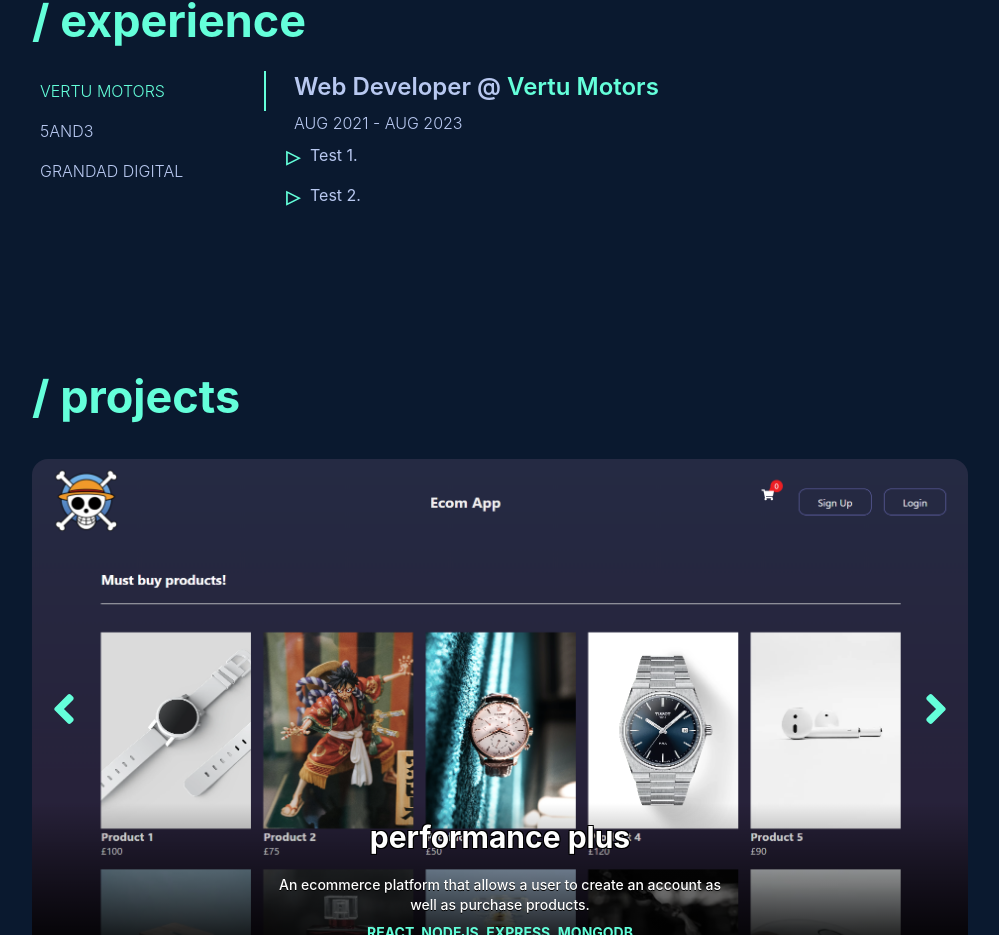
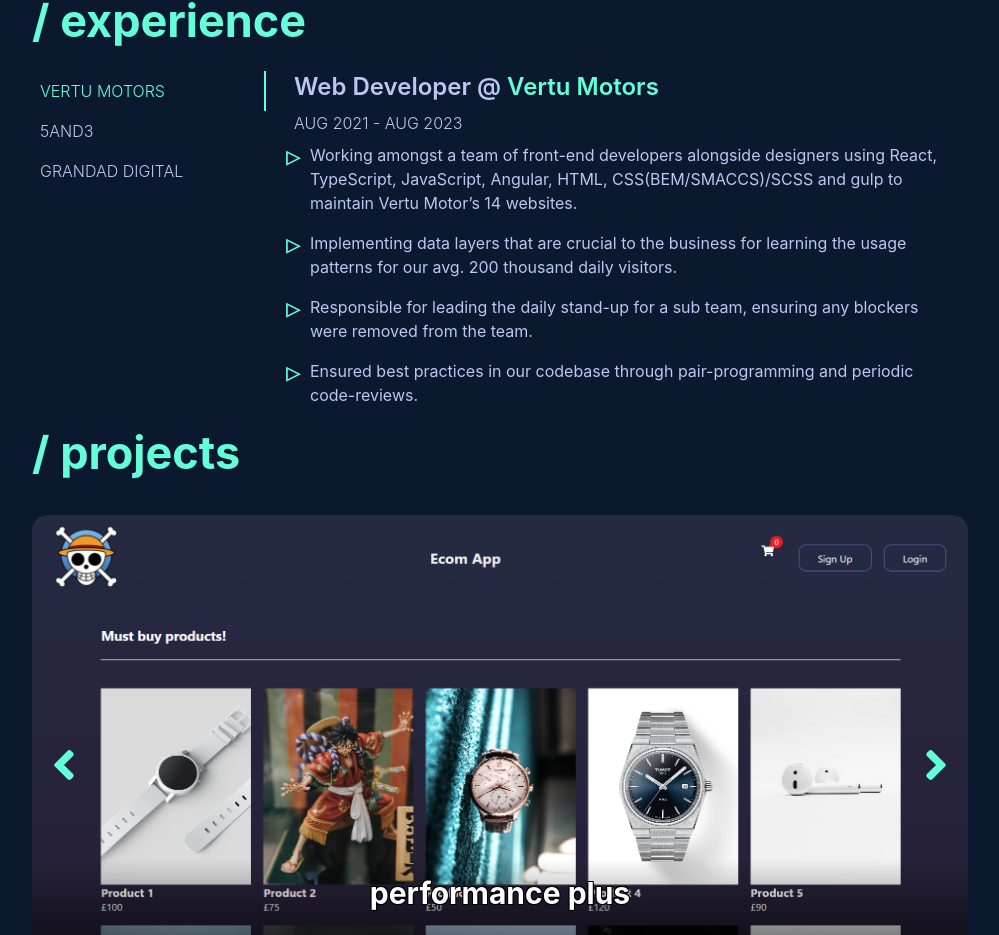
Before and after one commit to AneezAmja/Aneez, a React (Vite) app: page / in a window 1280 px wide. Shown: the part 1349-2284 px from the top of the page, without its empty margins (140-1139 px from the left). Built offline with nearby package versions, Linux system fonts and the light colour scheme.

Commit message:
added cv content

```diff
--- a/src/components/Accordion.tsx
+++ b/src/components/Accordion.tsx
@@ -4,8 +4,14 @@
   {
     company: "Vertu Motors",
     description: [
-      "Test 1.",
-      "Test 2.",
+      `Working amongst a team of front-end developers alongside designers using React, TypeScript,
+      JavaScript, Angular, HTML, CSS(BEM/SMACCS)/SCSS and gulp to maintain Vertu Motor’s
+      14 websites.`,
+      `Implementing data layers that are crucial to the business for learning the usage patterns for our
+      avg. 200 thousand daily visitors.`,
+      `Responsible for leading the daily stand-up for a sub team, ensuring any blockers were removed
+      from the team.`,
+      `Ensured best practices in our codebase through pair-programming and periodic code-reviews.`,
     ],
     jobTitle: "Web Developer @",
     duration: "AUG 2021 - AUG 2023",
@@ -13,8 +19,9 @@
   {
     company: "5and3",
     description: [
-      "Test 3.",
-      "Test 4.",
+      `Utilised PHP, Backpack for Laravel, and Database abstraction through eloquent.`,
+      `Worked with tools like Webpack and Bower`,
+      `Familiar with using Linux based systems.`
     ],
     jobTitle: "Trainee Developer @",
     duration: "MAR 2020 - JUN 2021",
@@ -22,8 +29,11 @@
   {
     company: "Grandad Digital",
     description: [
-      "Test 5.",
-      "Test 6.",
+      `Proficient in HTML5, CSS3 and JavaScript, and have developed for WordPress based websites.
+      Able to use CSS pre-processors like SASS and SCSS.`,
+      `Conducting cross-browser and responsive testing in order to ensure style are similar across
+      browsers, if not then was my duty to fix said issues.`,
+      `Familiarity with using Google Analytics, Google Tag Manager and Google Data Studio.`,
     ],
     jobTitle: "Apprentice Developer @",
     duration: "OCT 2018 - OCT 2019",
@@ -38,7 +48,7 @@
   };
 
   return (
-    <div className="flex flex-col md:flex-row h-[300px] pt-3">
+    <div className="flex flex-col md:flex-row pt-3">
       {/* Company column */}
       <div className="flex flex-col w-1/2 md:w-1/4 py-4 md:p-0">
         {jobs.map((job, index) => (
@@ -75,7 +85,7 @@
               {job.description.map((desc, i) => (
                 <li
                   key={i}
-                  className="before:content-['▹'] before:text-[30px] before:absolute before:left-[-8px] before:text-secondary-content text-base list-none py-2"
+                  className="before:content-['▹'] before:text-[30px] before:absolute before:left-[-8px] before:text-secondary-content text-sm md:text-base list-none py-2"
                 >
                   {desc}
                 </li>
```
